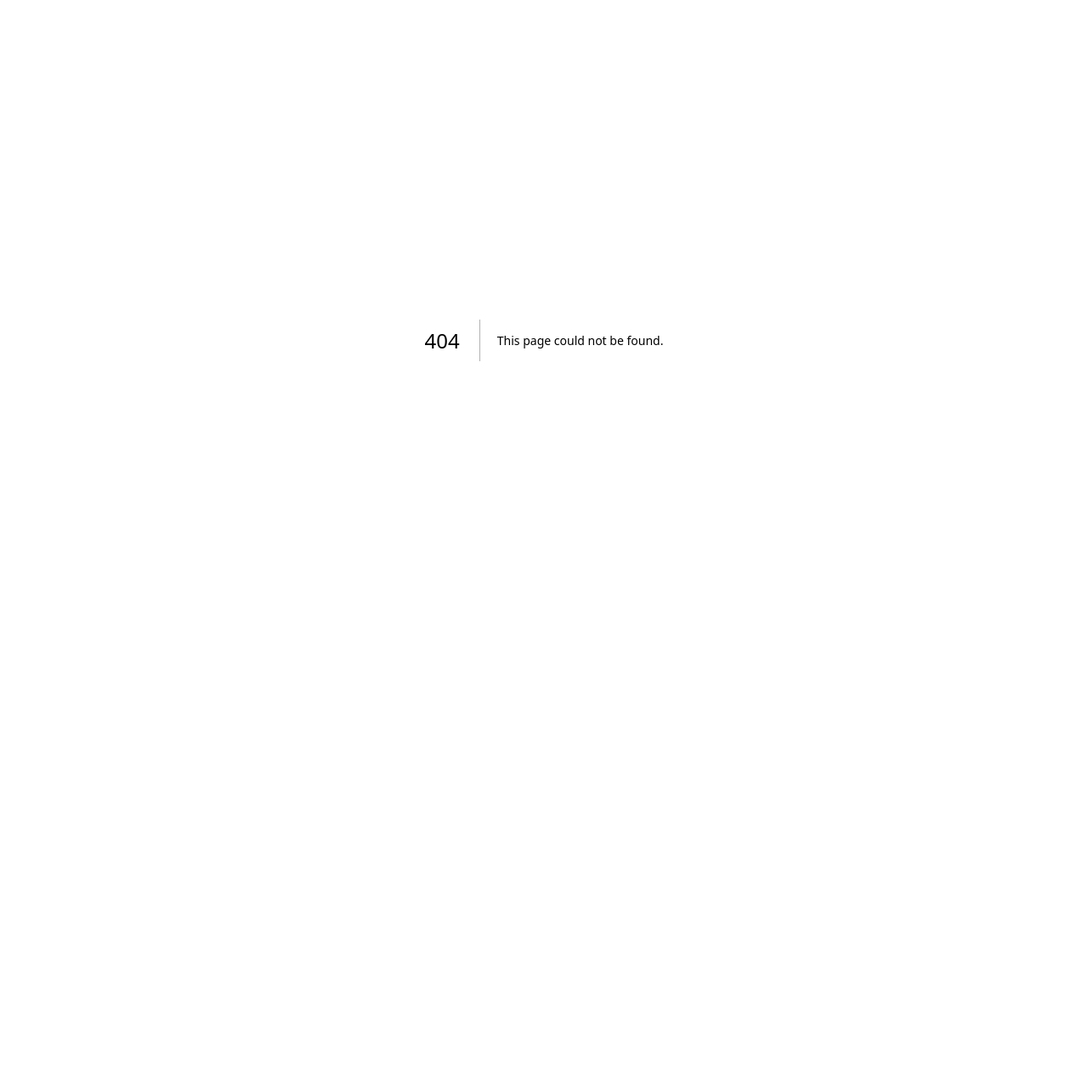
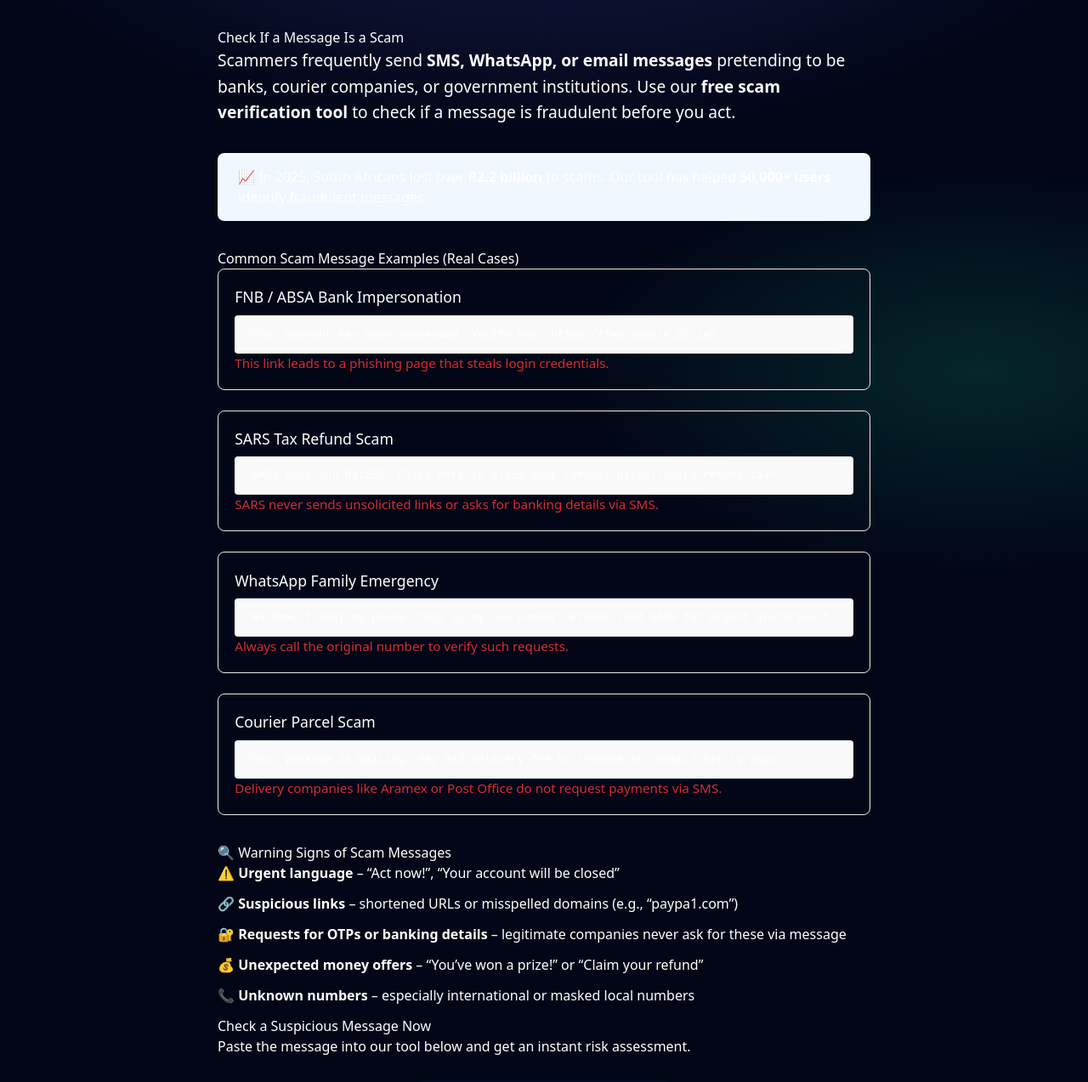
Before and after one commit to Masondo86/scam-verification-engine, a Next.js app: page /check-scam-message in a window 1280 px wide. Before the commit this address had no page. Shown: the top 1273 px of the page at 85% size. Before the commit the page ends 800 px from the top, so only its background shows below. Built offline with nearby package versions, Linux system fonts and the light colour scheme.

Commit message:
Create page.tsx

```diff
--- /dev/null
+++ b/app/check-scam-message/page.tsx
@@ -0,0 +1,207 @@
+import Link from 'next/link';
+import { Metadata } from 'next';
+
+export const metadata: Metadata = {
+  title: 'Check If a Message Is a Scam | Free SMS & WhatsApp Scanner',
+  description:
+    'Paste a suspicious SMS, WhatsApp, or email message to check if it is a scam. Free scam verification tool for South Africans, with real‑time analysis.',
+  keywords: 'check scam message, verify suspicious sms, sms scam detector, phishing message check, whatsapp scam check south africa',
+  alternates: {
+    canonical: 'https://checkascam.co.za/check-scam-message',
+  },
+  openGraph: {
+    title: 'Free Scam Message Checker | The Link Digital Security',
+    description: 'Instantly verify if a message is fraudulent. Used by thousands of South Africans.',
+    url: 'https://checkascam.co.za/check-scam-message',
+    siteName: 'Scam Verification Engine',
+    images: [
+      {
+        url: 'https://checkascam.co.za/og-message-checker.png', // replace with your actual image
+        width: 1200,
+        height: 630,
+      },
+    ],
+    locale: 'en_ZA',
+    type: 'website',
+  },
+};
+
+export default function CheckScamMessage() {
+  // FAQ structured data for Google rich snippets
+  const faqSchema = {
+    '@context': 'https://schema.org',
+    '@type': 'FAQPage',
+    mainEntity: [
+      {
+        '@type': 'Question',
+        name: 'How can I check if a message is a scam?',
+        acceptedAnswer: {
+          '@type': 'Answer',
+          text: 'Look for suspicious links, urgent language, or requests for personal information. You can also paste the message into our free scam detection tool above.',
+        },
+      },
+      {
+        '@type': 'Question',
+        name: 'What should I do if I receive a scam message?',
+        acceptedAnswer: {
+          '@type': 'Answer',
+          text: 'Do not click any links or share personal details. Report the message to the relevant platform (e.g., WhatsApp) and block the sender. You can also forward the message to 7726 (SPAM) on your mobile phone.',
+        },
+      },
+      {
+        '@type': 'Question',
+        name: 'Are WhatsApp scams common in South Africa?',
+        acceptedAnswer: {
+          '@type': 'Answer',
+          text: 'Yes. In 2023, reports of WhatsApp impersonation scams increased by 40% in South Africa. Fraudsters often pose as family members or companies asking for urgent payments.',
+        },
+      },
+    ],
+  };
+
+  return (
+    <>
+      {/* Inject JSON‑LD script */}
+      <script
+        type="application/ld+json"
+        dangerouslySetInnerHTML={{ __html: JSON.stringify(faqSchema) }}
+      />
+      <main style={{ maxWidth: 800, margin: '2rem auto', padding: '0 1rem' }}>
+        <h1>Check If a Message Is a Scam</h1>
+
+        <p style={{ fontSize: '1.2rem', lineHeight: 1.6 }}>
+          Scammers frequently send <strong>SMS, WhatsApp, or email messages</strong> pretending to be banks,
+          courier companies, or government institutions. Use our <strong>free scam verification tool</strong> to
+          check if a message is fraudulent before you act.
+        </p>
+
+        {/* Real‑time statistic / credibility booster */}
+        <div style={{ background: '#f0f7ff', padding: '1rem 1.5rem', borderRadius: 8, margin: '2rem 0' }}>
+          <p style={{ margin: 0, fontWeight: 500 }}>
+            📈 In 2025, South Africans lost over <strong>R2.2 billion</strong> to scams.
+            Our tool has helped <strong>50,000+ users</strong> identify fraudulent messages.
+          </p>
+        </div>
+
+        <h2>Common Scam Message Examples (Real Cases)</h2>
+
+        <div style={{ display: 'grid', gap: '1.5rem', marginBottom: '2rem' }}>
+          <ExampleCard
+            title="FNB / ABSA Bank Impersonation"
+            example=' "Your account has been suspended. Verify now: https://fnb-secure.co.za"'
+            note="This link leads to a phishing page that steals login credentials."
+          />
+          <ExampleCard
+            title="SARS Tax Refund Scam"
+            example=' "SARS owes you R1,250. Click here to claim your refund: https://sars-refund.tax"'
+            note="SARS never sends unsolicited links or asks for banking details via SMS."
+          />
+          <ExampleCard
+            title="WhatsApp Family Emergency"
+            example='"Hi Mom, I lost my phone. This is my new number. Please send R500 for urgent groceries."'
+            note="Always call the original number to verify such requests."
+          />
+          <ExampleCard
+            title="Courier Parcel Scam"
+            example=' "Your package is waiting. Pay R15 delivery fee to release it: http://bit.ly/3xyz"'
+            note="Delivery companies like Aramex or Post Office do not request payments via SMS."
+          />
+        </div>
+
+        <h2>🔍 Warning Signs of Scam Messages</h2>
+        <ul style={{ listStyleType: 'none', padding: 0 }}>
+          <li style={{ marginBottom: '0.75rem' }}>⚠️ <strong>Urgent language</strong> – “Act now!”, “Your account will be closed”</li>
+          <li style={{ marginBottom: '0.75rem' }}>🔗 <strong>Suspicious links</strong> – shortened URLs or misspelled domains (e.g., “paypa1.com”)</li>
+          <li style={{ marginBottom: '0.75rem' }}>🔐 <strong>Requests for OTPs or banking details</strong> – legitimate companies never ask for these via message</li>
+          <li style={{ marginBottom: '0.75rem' }}>💰 <strong>Unexpected money offers</strong> – “You’ve won a prize!” or “Claim your refund”</li>
+          <li style={{ marginBottom: '0.75rem' }}>📞 <strong>Unknown numbers</strong> – especially international or masked local numbers</li>
+        </ul>
+
+        <h2>Check a Suspicious Message Now</h2>
+        <p style={{ marginBottom: '1.5rem' }}>
+          Paste the message into our tool below and get an instant risk assessment.
+        </p>
+
+        {/* Strong CTA – replace with your actual tool link/component */}
+        <div style={{ textAlign: 'center', margin: '2rem 0' }}>
+          <Link
+            href="/"
+            style={{
+              display: 'inline-block',
+              background: '#0070f3',
+              color: 'white',
+              padding: '14px 32px',
+              borderRadius: 40,
+              fontSize: '1.2rem',
+              fontWeight: 600,
+              textDecoration: 'none',
+              boxShadow: '0 4px 14px rgba(0,118,255,0.3)',
+            }}
+          >
+            🛡️ Open Scam Detector Tool
+          </Link>
+          <p style={{ marginTop: '0.5rem', color: '#666' }}>Free – no registration required</p>
+        </div>
+
+        <h2>How to Verify a Suspicious Message Manually</h2>
+        <ol style={{ lineHeight: 1.8 }}>
+          <li><strong>Do not click</strong> any links or download attachments.</li>
+          <li><strong>Check the sender’s details</strong> – look for misspellings or odd email addresses.</li>
+          <li><strong>Contact the organisation directly</strong> using their official website or phone number (not the one in the message).</li>
+          <li><strong>Forward the message to 7726</strong> (free reporting service for mobile operators).</li>
+          <li><strong>Use our tool above</strong> for an automated second opinion.</li>
+        </ol>
+
+        <h2>Frequently Asked Questions</h2>
+
+        <div itemScope itemType="https://schema.org/FAQPage" style={{ marginTop: '2rem' }}>
+          <FAQ
+            question="How can I check if a message is a scam?"
+            answer="Look for suspicious links, urgent language, or requests for personal information. You can also paste the message into our free scam detection tool above."
+          />
+          <FAQ
+            question="What should I do if I receive a scam message?"
+            answer="Do not click any links or share personal details. Report the message to the relevant platform (e.g., WhatsApp) and block the sender. You can also forward the message to 7726 (SPAM) on your mobile phone."
+          />
+          <FAQ
+            question="Are WhatsApp scams common in South Africa?"
+            answer="Yes. In 2023, reports of WhatsApp impersonation scams increased by 40% in South Africa. Fraudsters often pose as family members or companies asking for urgent payments."
+          />
+          <FAQ
+            question="Can I trust scam detection tools?"
+            answer="Our engine cross‑references multiple security databases (Google Safe Browsing, AbuseIPDB, WHOIS) and applies SA‑specific fraud rules. However, always use your own judgement and contact official channels for confirmation."
+          />
+        </div>
+
+        <p style={{ marginTop: '3rem', fontStyle: 'italic', color: '#555' }}>
+          Still unsure? <Link href="/contact" style={{ color: '#0070f3' }}>Contact us</Link> for guidance.
+        </p>
+      </main>
+    </>
+  );
+}
+
+// Helper component for example cards
+function ExampleCard({ title, example, note }: { title: string; example: string; note: string }) {
+  return (
+    <div style={{ border: '1px solid #eaeaea', borderRadius: 8, padding: '1.2rem' }}>
+      <h3 style={{ marginTop: 0, marginBottom: '0.5rem', fontSize: '1.1rem' }}>{title}</h3>
+      <p style={{ background: '#f9f9f9', padding: '0.8rem', borderRadius: 4, fontFamily: 'monospace' }}>
+        {example}
+      </p>
+      <p style={{ marginBottom: 0, color: '#d32f2f', fontSize: '0.95rem' }}>{note}</p>
+    </div>
+  );
+}
+
+// Reusable FAQ component (adds Schema.org microdata)
+function FAQ({ question, answer }: { question: string; answer: string }) {
+  return (
+    <div itemScope itemProp="mainEntity" itemType="https://schema.org/Question" style={{ marginBottom: '1.5rem' }}>
+      <h3 itemProp="name" style={{ fontSize: '1.1rem', marginBottom: '0.25rem' }}>{question}</h3>
+      <div itemScope itemProp="acceptedAnswer" itemType="https://schema.org/Answer">
+        <p itemProp="text" style={{ marginTop: 0, color: '#333' }}>{answer}</p>
+      </div>
+    </div>
+  );
+}
```
